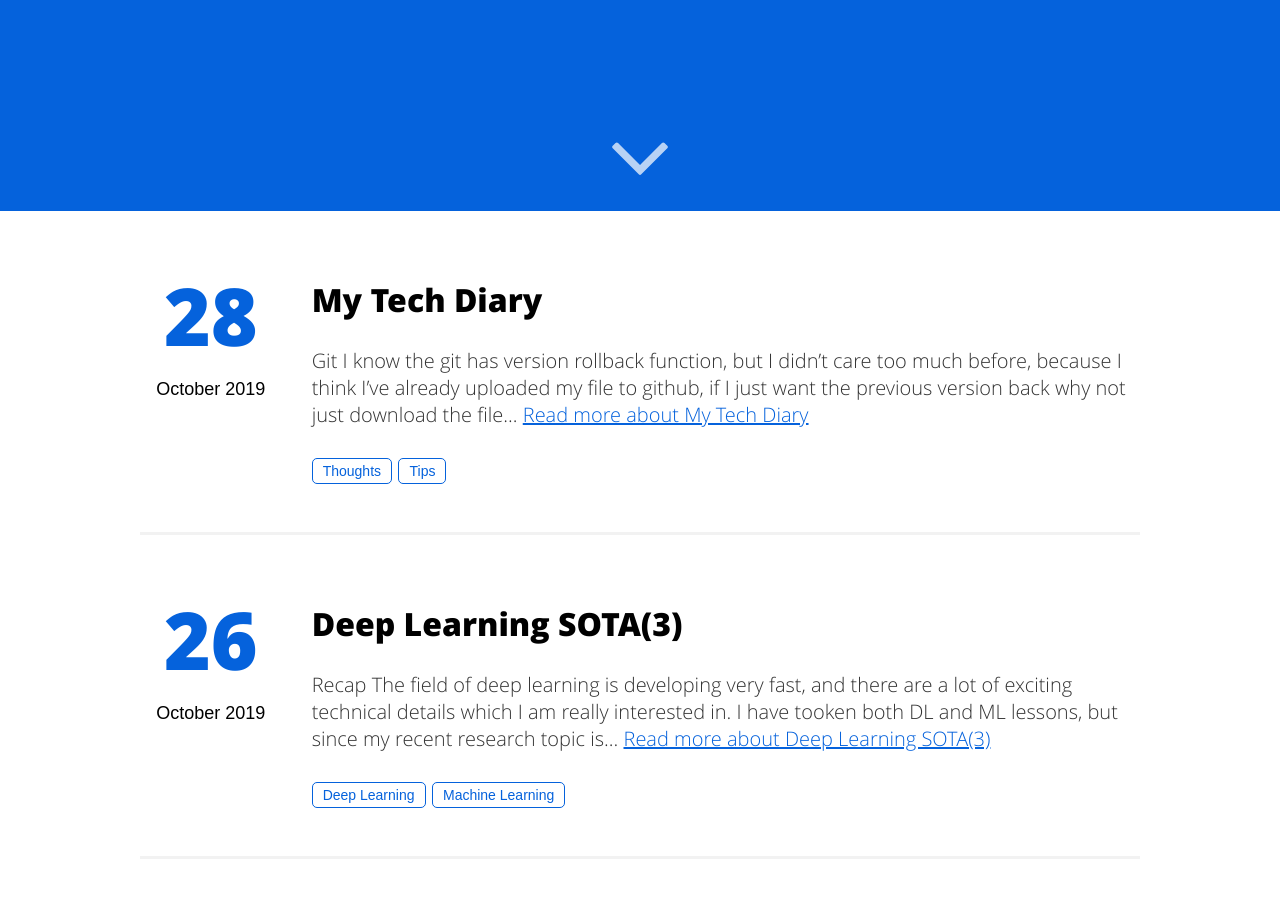
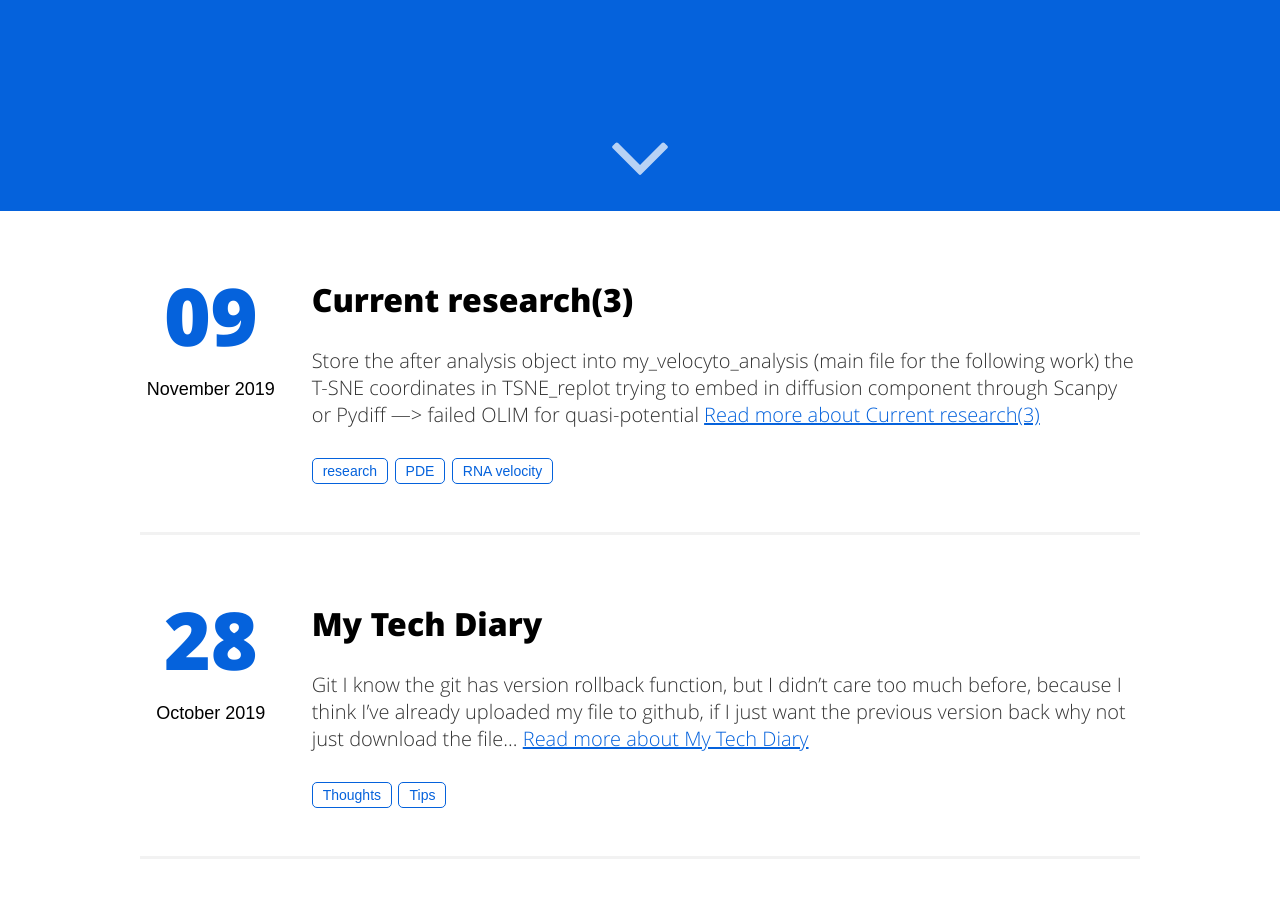
Before and after one commit to clay001/locke.github.io, a Jekyll site: the page built from index.html, in a window 1280 px wide and 900 px high, scrolled down 689 px. Built offline with Jekyll 4.4.1, drawn with Linux system fonts in a browser that asks for light colours.

Commit message:
update CurResearch(2)

```diff
--- /dev/null
+++ b/_posts/2019-11-09-current-Research(3).md
@@ -0,0 +1,24 @@
+---
+layout: post
+title: "Current research(3)"
+date: 2019-11-09 15:42:22
+image: '/assets/img/'
+description: 'My current research topic record'
+tags:
+- research
+- PDE
+- RNA velocity
+categories:
+- research
+twitter_text: 'New research progress of Locke!'
+---
+
+## Store the after analysis object
+
+into my_velocyto_analysis (main file for the following work)
+
+the T-SNE coordinates in TSNE_replot
+
+trying to embed in diffusion component through Scanpy or Pydiff ---> failed
+
+## OLIM for quasi-potential
```
Also changed, not shown: _posts/2019-10-24-current-Research(2).md (+1 -1 lines), 2 other files.
